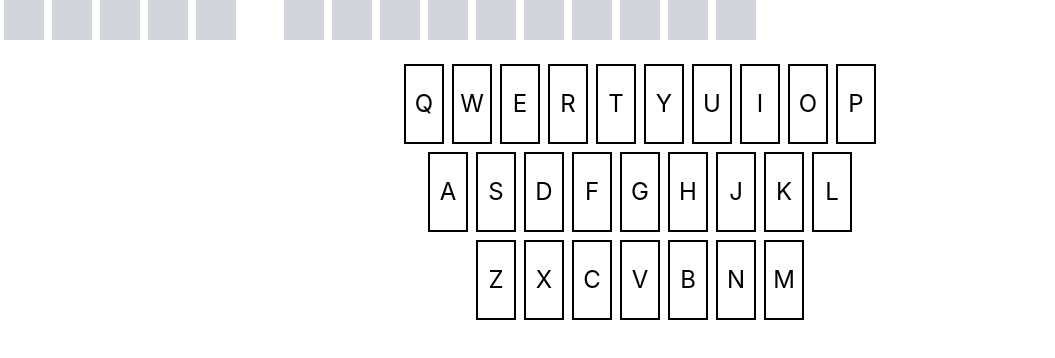
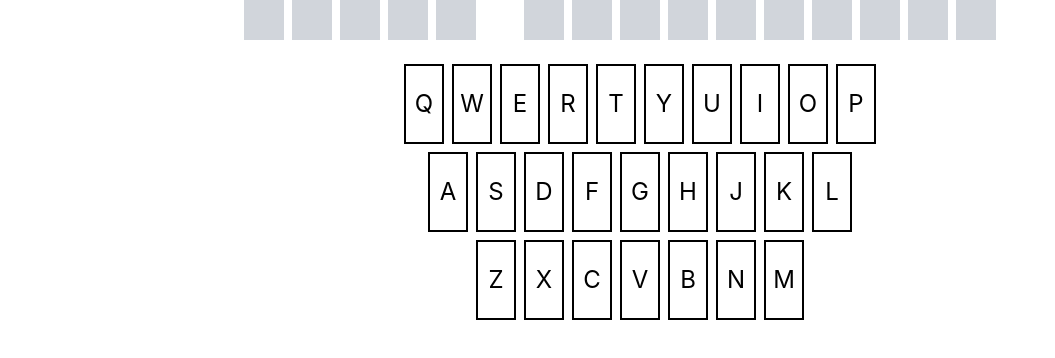
Before and after one commit to guypollack/harrypotter, a React (Create React App) app: page / in a window 1280 px wide. Shown: the top 358 px of the page, without its empty margins (0-1055 px from the left). Built offline with nearby package versions, Linux system fonts and the light colour scheme.

Commit message:
Centre HomePage elements

```diff
--- a/src/pages/HomePage.tsx
+++ b/src/pages/HomePage.tsx
@@ -26,7 +26,7 @@ export function HomePage() {
   }
 
   return (
-    <div>
+    <div className="flex flex-col items-center">
       {/* <SecretWord /> */}
       <Name name="Albus Dumbledore" correctGuesses={correctGuesses} />
       {/* <div
```
